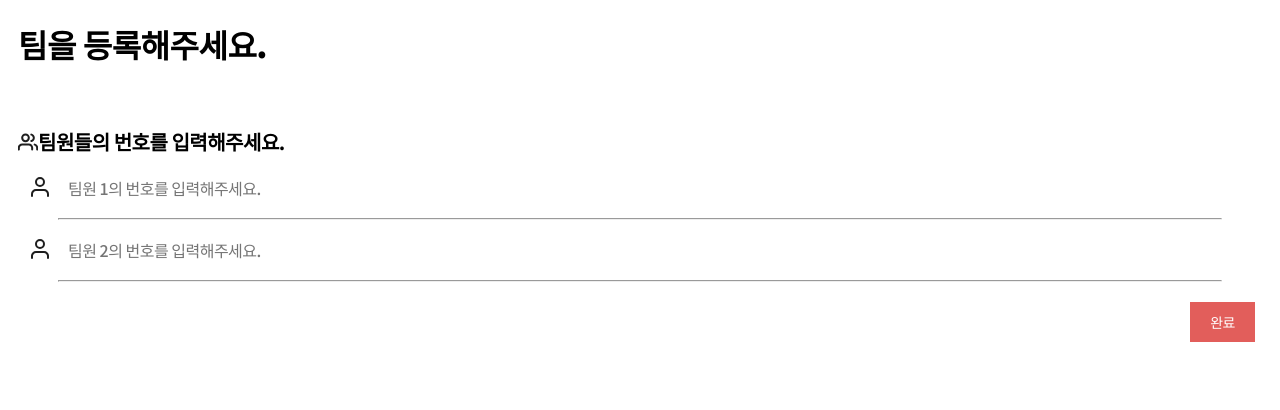
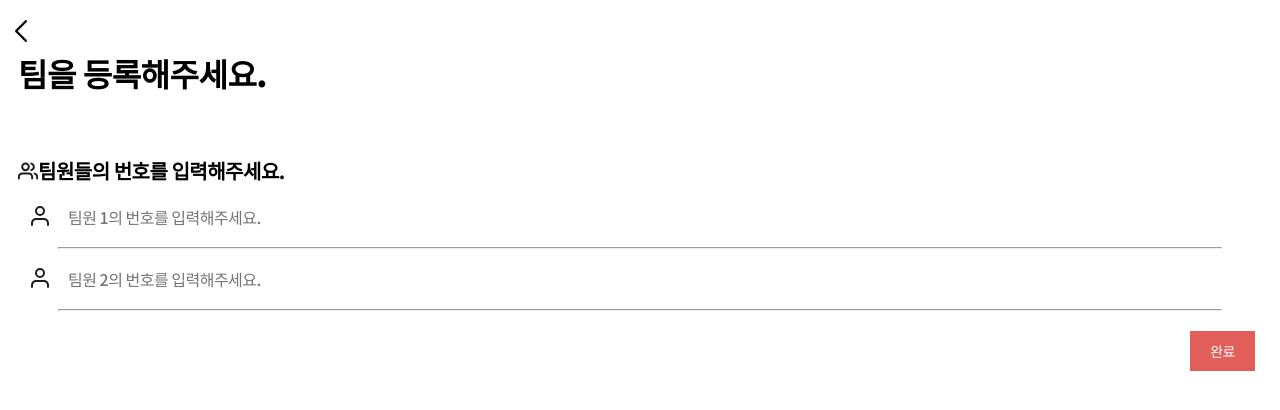
Before and after one commit to tgthon-nojjyteam/KHUTING, a Flask app: page /team_register in a window 1280 px wide. Shown: the top 410 px of the page. Run offline with Flask 3, Linux system fonts and the light colour scheme; the visitor is signed in with stand-in values (Sample User, id 1); some libraries are stand-ins or nearby versions.

Commit message:
팀 등록하기 버그 수정

```diff
--- a/app.py
+++ b/app.py
@@ -17,7 +17,7 @@ import threading
 application = Flask(__name__)
 
 
-application.config['SQLALCHEMY_DATABASE_URI'] = 'mysql+pymysql://root:1910@localhost/userinfo'
+application.config['SQLALCHEMY_DATABASE_URI'] = 'mysql+pymysql://root:2147@localhost/userinfo'
 application.config['SQLALCHEMY_TRACK_MODIFICATIONS'] = False
 application.config['SECRET_KEY'] = os.getenv('FLASK_SECRET_KEY', 'default_secret_key')
 application.config['REMEMBER_COOKIE_DURATION'] = timedelta(days=1)
@@ -218,9 +218,9 @@ def index():
     return render_template('index.html', user=user, team_members=team_members,team_id=user.team_id, matching=user.matching,requested=user.requested)
 
 @application.route('/settings')
+@login_required
 def settings():
     return render_template('settings.html')
-
 
 @application.route('/team_register', methods=['GET', 'POST'])
 @login_required
@@ -231,54 +231,52 @@ def team_register():
 
         current_user_number = current_user.unique_number
 
+        # 자신의 고유번호를 팀원으로 사용할 수 없게 함
         if user1_number == str(current_user_number) or user2_number == str(current_user_number):
             flash("자신의 고유번호를 팀원으로 사용할 수 없습니다.")
             return redirect(url_for('team_register'))
 
-         # 사용자 고유번호로 Fcuser 객체 조회
-        users = Fcuser.query.filter(Fcuser.unique_number.in_([user1_number, user2_number])).all()
+        # 사용자 고유번호로 Fcuser 객체 조회
+        users = Fcuser.query.filter(Fcuser.unique_number.in_([user1_number, user2_number, str(current_user_number)])).all()
 
-        if len(users) != 2:
+        # 입력된 번호로 조회된 사용자가 3명이 아니면 오류
+        if len(users) != 3:
             flash("입력된 고유번호가 올바르지 않습니다.")
             return redirect(url_for('team_register'))
 
+        # user1, user2, current_user의 team_id 가져오기
         user1 = next((user for user in users if user.unique_number == user1_number), None)
         user2 = next((user for user in users if user.unique_number == user2_number), None)
+        current_user_data = next((user for user in users if user.unique_number == str(current_user_number)), None)
 
-        # user1, user2의 team_id를 가져오기
-        user1_team_id = user1.team_id if user1 else None
-        user2_team_id = user2.team_id if user2 else None
-
-        # user1, user2가 이미 팀에 소속되어 있는지 확인
-        if user1_team_id or user2_team_id:
-            flash("입력된 팀원 중 하나 이상이 이미 팀에 소속되어 있습니다.")
+        # 모든 사용자에 대해 이미 팀에 소속된 경우 확인
+        if any(user.team_id for user in users):
+            flash("이미 다른 팀에 소속되어 있는 팀원이 있습니다.")
             return redirect(url_for('team_register'))
 
+        # 팀 생성
         new_team = Team()
 
-        team_member_numbers = [user1_number, user2_number, str(current_user_number)]
-
-        users = Fcuser.query.filter(Fcuser.unique_number.in_(team_member_numbers)).all()
-
-        if len(users) != 3:
-            db.session.rollback()
-            flash("팀원 고유번호가 올바르지 않습니다.")
-            return redirect(url_for('team_register'))
-
+        # 팀원들의 학과와 성별 일치 여부 확인
         departments = {user.department for user in users}
         genders = {user.gender for user in users}
 
         if len(departments) == 1 and len(genders) == 1:
-            for user in users:
-                user.team = new_team
+            try:
+                # 새로운 팀에 사용자 할당
+                for user in users:
+                    user.team = new_team
 
-            db.session.add(new_team)
-            db.session.commit()
-            flash("팀이 성공적으로 등록되었습니다.")
-            return redirect(url_for('team_register'))
+                db.session.add(new_team)
+                db.session.commit()
+                flash("팀이 성공적으로 등록되었습니다.")
+            except Exception as e:
+                db.session.rollback()
+                flash("팀 등록 중 오류가 발생했습니다.")
         else:
-            db.session.rollback()
             flash("팀원들의 학과와 성별이 일치하지 않습니다.")
+
+        return redirect(url_for('team_register'))
 
     return render_template('team_register.html')
 
--- a/static/css/team_register.css
+++ b/static/css/team_register.css
@@ -12,6 +12,7 @@ h1 {
     letter-spacing: -0.5px;
     margin-left: 10px;
     margin-bottom: 60px;
+    margin-top: 50px;
 }
 
 /* h3 스타일 */
@@ -129,3 +130,14 @@ hr {
     margin-top: 20px;
     margin-right: 17px;
 }
+
+.back-button {
+    position: fixed;
+    top: 20px;
+    left: 10px;
+    width: 22px;
+    height: auto;
+    cursor: pointer;
+    z-index: 1000;
+    filter: invert(1);
+}
--- a/templates/settings.html
+++ b/templates/settings.html
@@ -4,6 +4,9 @@
     <meta charset="UTF-8">
     <meta name="viewport" content="width=device-width, initial-scale=1.0">
     <title>설정</title>
+    <link rel="preconnect" href="https://fonts.googleapis.com">
+    <link rel="preconnect" href="https://fonts.gstatic.com" crossorigin>
+    <link href="https://fonts.googleapis.com/css2?family=Noto+Sans+KR:wght@100..900&display=swap" rel="stylesheet">
     <link rel="stylesheet" href="{{ url_for('static', filename='css/settings.css') }}">
 </head>
 
--- a/templates/team_register.html
+++ b/templates/team_register.html
@@ -16,6 +16,9 @@
     <script src="https://stackpath.bootstrapcdn.com/bootstrap/4.4.1/js/bootstrap.min.js" integrity="sha384-wfSDF2E50Y2D1uUdj0O3uMBJnjuUD4Ih7YwaYd1iqfktj0Uod8GCExl3Og8ifwB6" crossorigin="anonymous"></script>
 </head>
 <body>
+    <a href="{{ url_for('index') }}">
+        <img src="{{ url_for('static', filename='images/back.png' )}}" alt="Back" class="back-button" id="back-button">
+    </a>
     <h1>팀을 등록해주세요.</h1>
     <div class="icon-text">
         <svg width="20" height="20" viewBox="0 0 20 20" fill="none" xmlns="http://www.w3.org/2000/svg">
```
